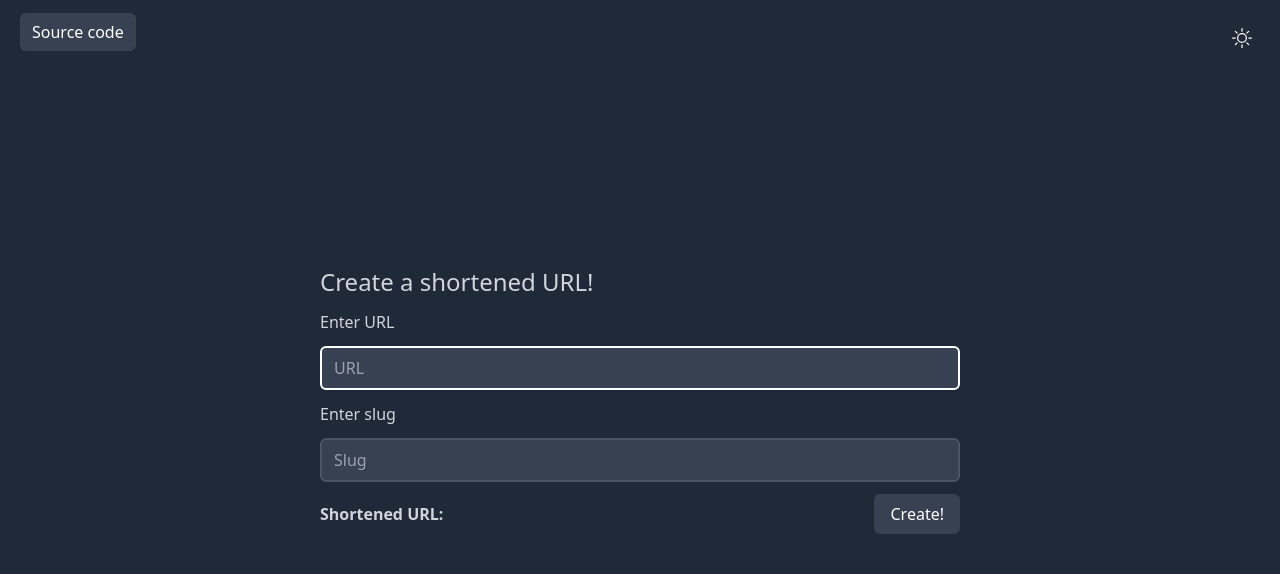
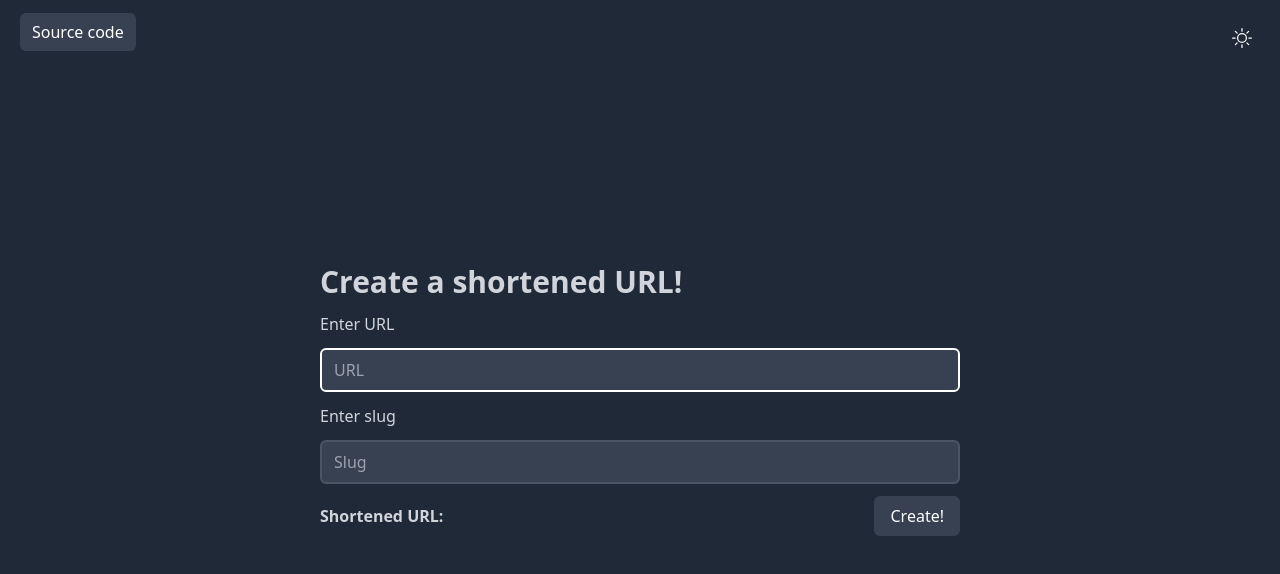
Before and after one commit to casperiv0/ctgs.xyz, a Next.js app: page / in a window 1280 px wide. Shown: the top 574 px of the page. Built offline with nearby package versions, Linux system fonts and the light colour scheme.

Commit message:
:tada: add info banner

```diff
--- a/src/pages/index.tsx
+++ b/src/pages/index.tsx
@@ -9,6 +9,7 @@ import { getThemeFromLocal, Theme, updateBodyClass, updateLocalTheme } from "lib
 import { FormField } from "components/FormField";
 import { Error } from "components/Error";
 import { Input } from "components/Input";
+import { useRouter } from "next/dist/client/router";
 
 const INITIAL_VALUES = {
   url: "",
@@ -16,13 +17,13 @@ const INITIAL_VALUES = {
 };
 
 export default function Home() {
+  const router = useRouter();
   const [result, setResult] = React.useState<string | null>(null);
   const [loading, setLoading] = React.useState(false);
   const [error, setError] = React.useState<null | string>(null);
+  const [theme, setTheme] = React.useState<Theme>("dark");
 
   const ref = React.useRef<HTMLInputElement>(null);
-
-  const [theme, setTheme] = React.useState<Theme>("dark");
 
   React.useEffect(() => {
     ref.current?.focus();
@@ -125,7 +126,14 @@ export default function Home() {
       </div>
 
       <div className="w-screen px-10 md:w-9/12 xl:w-3/6 xl:px-0">
-        <h1 className="text-2xl mb-3">Create a shortened URL!</h1>
+        {router.query.fromGa ? (
+          <div className="text-lg bg-gray-300 dark:bg-gray-700 my-5 rounded-md p-2 px-3">
+            <span className="font-semibold">ctgs.ga</span> has moved to{" "}
+            <span className="font-semibold">ctgs.xyz</span>!
+          </div>
+        ) : null}
+
+        <h1 className="text-3xl mb-3 font-semibold">Create a shortened URL!</h1>
 
         <Formik validate={validate} onSubmit={onSubmit} initialValues={INITIAL_VALUES}>
           {({ handleSubmit, handleChange, handleBlur, errors, touched }) => (
```
